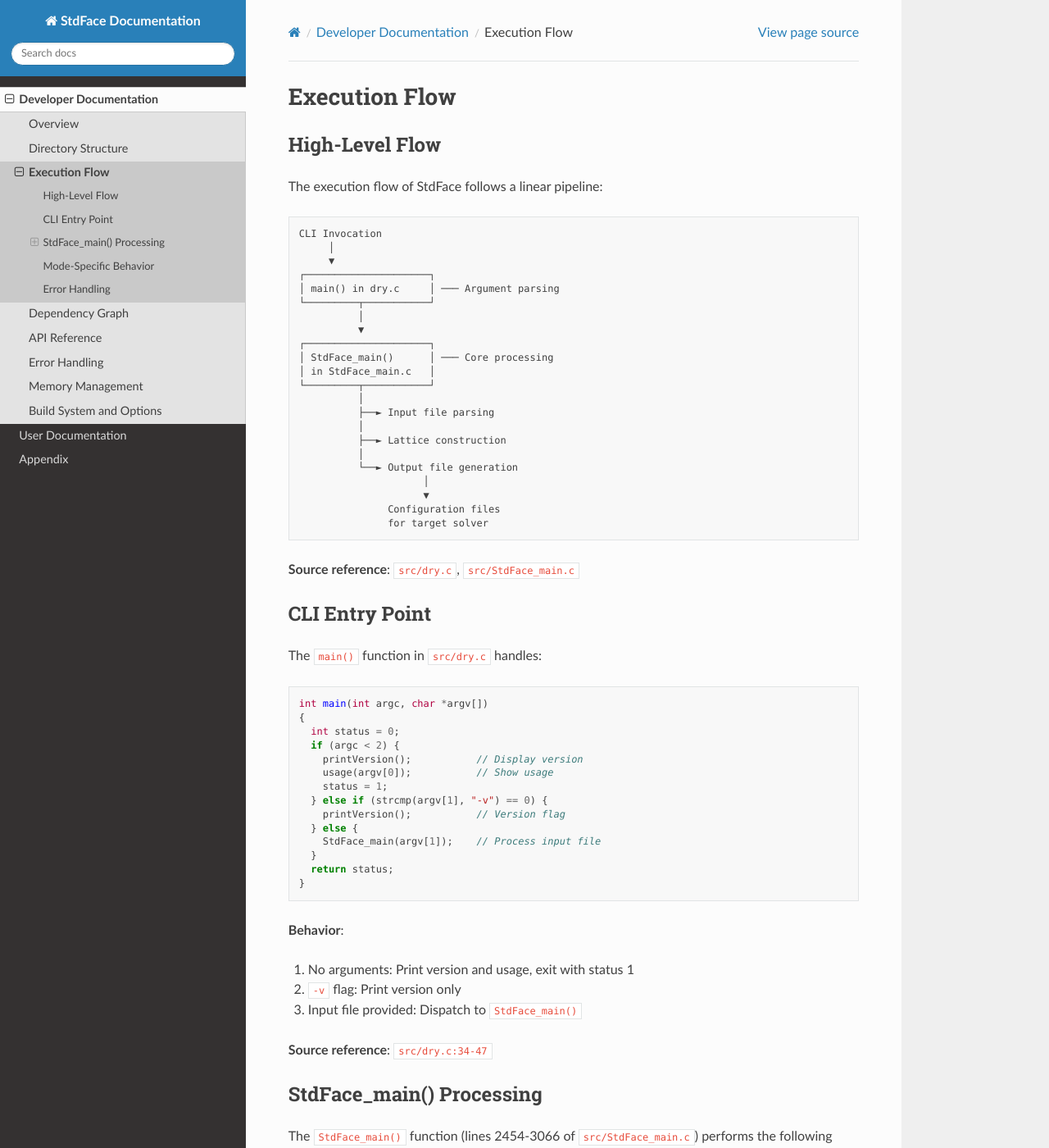
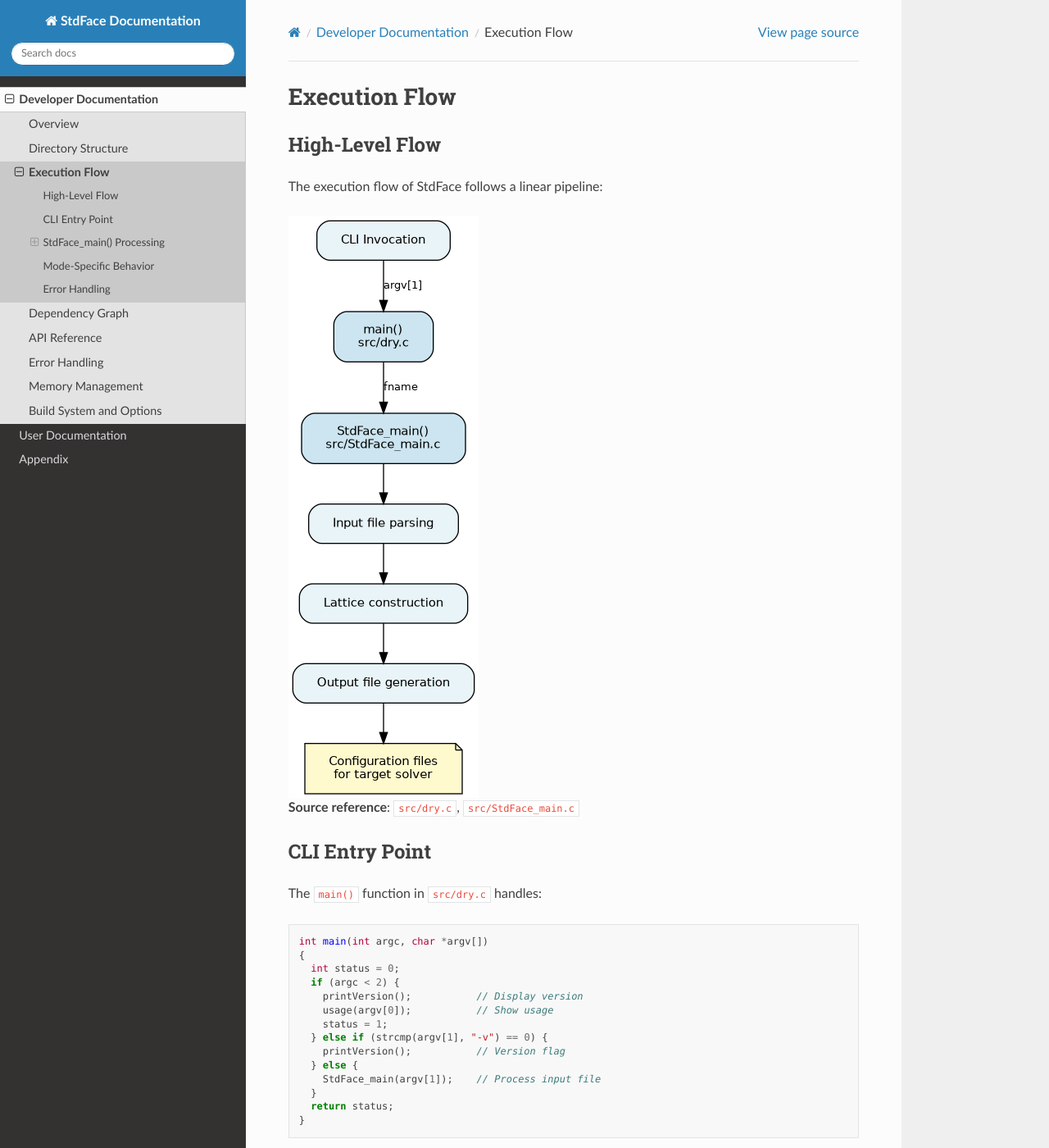
Before and after one commit to issp-center-dev/StdFace, a Sphinx documentation site: the page built from docs/dev/architecture/execution_flow.rst, in a window 1280 px wide and 1400 px high. Shown: the whole window at 82% size. Built offline with Sphinx 7.4.7 and the Read the Docs theme 3.1.0, drawn with Linux system fonts in a browser that asks for light colours; part of the change alters nothing that is shown.

Commit message:
docs: replace ASCII art flow diagram with Graphviz
Add sphinx.ext.graphviz to conf.py and convert the High-Level Flow
ASCII diagram in execution_flow.rst to a graphviz digraph.

Co-Authored-By: Claude Sonnet 4.6 <noreply@anthropic.com>

```diff
--- a/docs/conf.py
+++ b/docs/conf.py
@@ -1,6 +1,6 @@
 project = "StdFace Documentation"
 author = "ISSP Center"
-extensions = []
+extensions = ['sphinx.ext.graphviz']
 templates_path = ['_templates']
 exclude_patterns = ['_meta', '._*', '_build']
 html_theme = 'sphinx_rtd_theme'
--- a/docs/dev/architecture/execution_flow.rst
+++ b/docs/dev/architecture/execution_flow.rst
@@ -6,30 +6,30 @@ High-Level Flow
 
 The execution flow of StdFace follows a linear pipeline:
 
-::
+.. graphviz::
 
-   CLI Invocation
-        │
-        ▼
-   ┌─────────────────────┐
-   │ main() in dry.c     │ ─── Argument parsing
-   └─────────┬───────────┘
-             │
-             ▼
-   ┌─────────────────────┐
-   │ StdFace_main()      │ ─── Core processing
-   │ in StdFace_main.c   │
-   └─────────┬───────────┘
-             │
-             ├──► Input file parsing
-             │
-             ├──► Lattice construction
-             │
-             └──► Output file generation
-                        │
-                        ▼
-                  Configuration files
-                  for target solver
+   digraph execution_flow {
+     graph [rankdir=TB, fontname="Helvetica", splines=ortho]
+     node  [fontname="Helvetica", fontsize=11, shape=box,
+            style="rounded,filled", fillcolor="#e8f4f8", margin="0.3,0.15"]
+     edge  [fontname="Helvetica", fontsize=10]
+
+     cli   [label="CLI Invocation"]
+     main  [label="main()\nsrc/dry.c", fillcolor="#cce5f0"]
+     core  [label="StdFace_main()\nsrc/StdFace_main.c", fillcolor="#cce5f0"]
+     parse [label="Input file parsing"]
+     lat   [label="Lattice construction"]
+     out   [label="Output file generation"]
+     files [label="Configuration files\nfor target solver",
+            shape=note, fillcolor="#fffacd"]
+
+     cli   -> main  [label="argv[1]"]
+     main  -> core  [label="fname"]
+     core  -> parse
+     parse -> lat
+     lat   -> out
+     out   -> files
+   }
 
 **Source reference**: ``src/dry.c``, ``src/StdFace_main.c``
 
```
